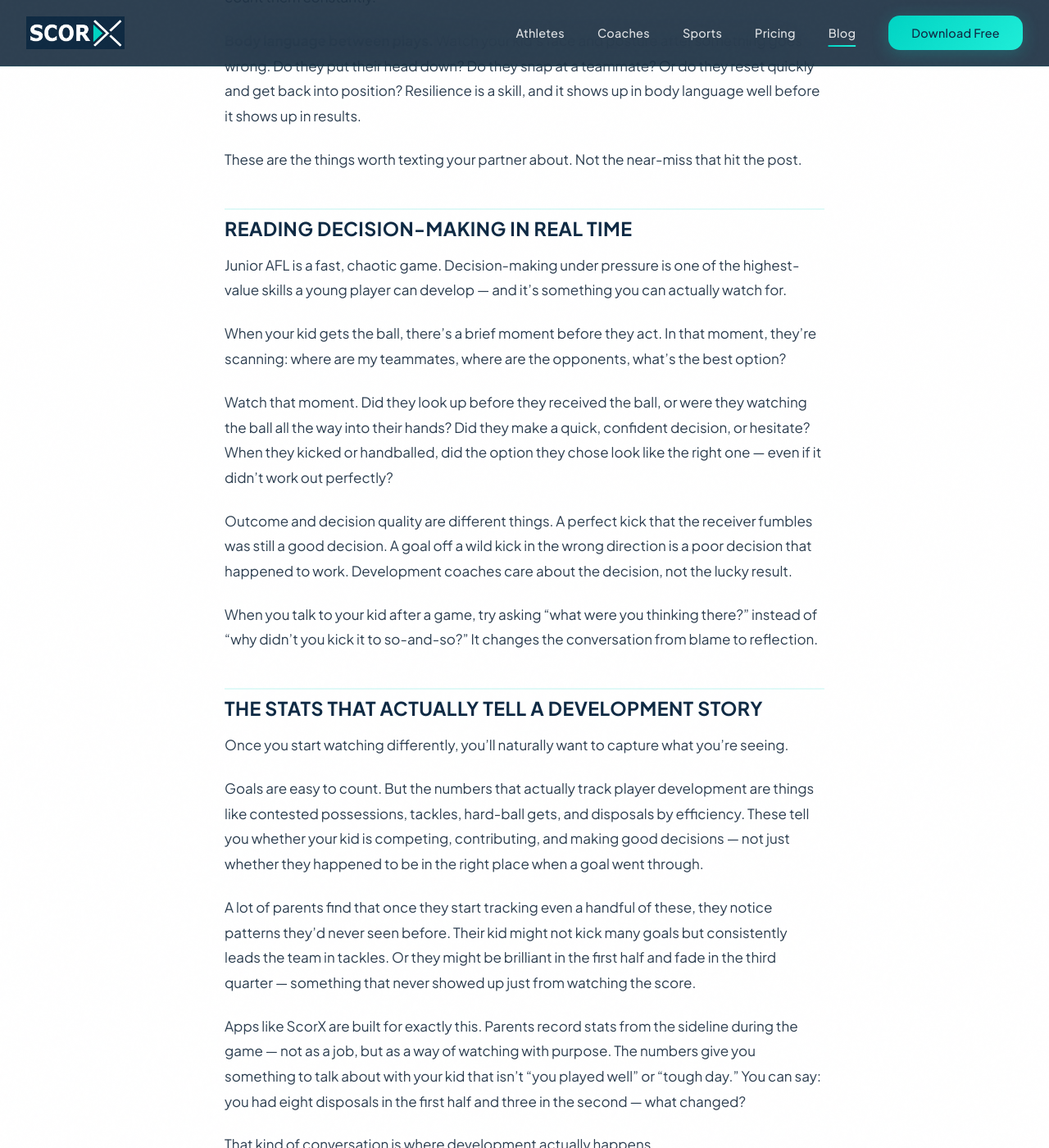
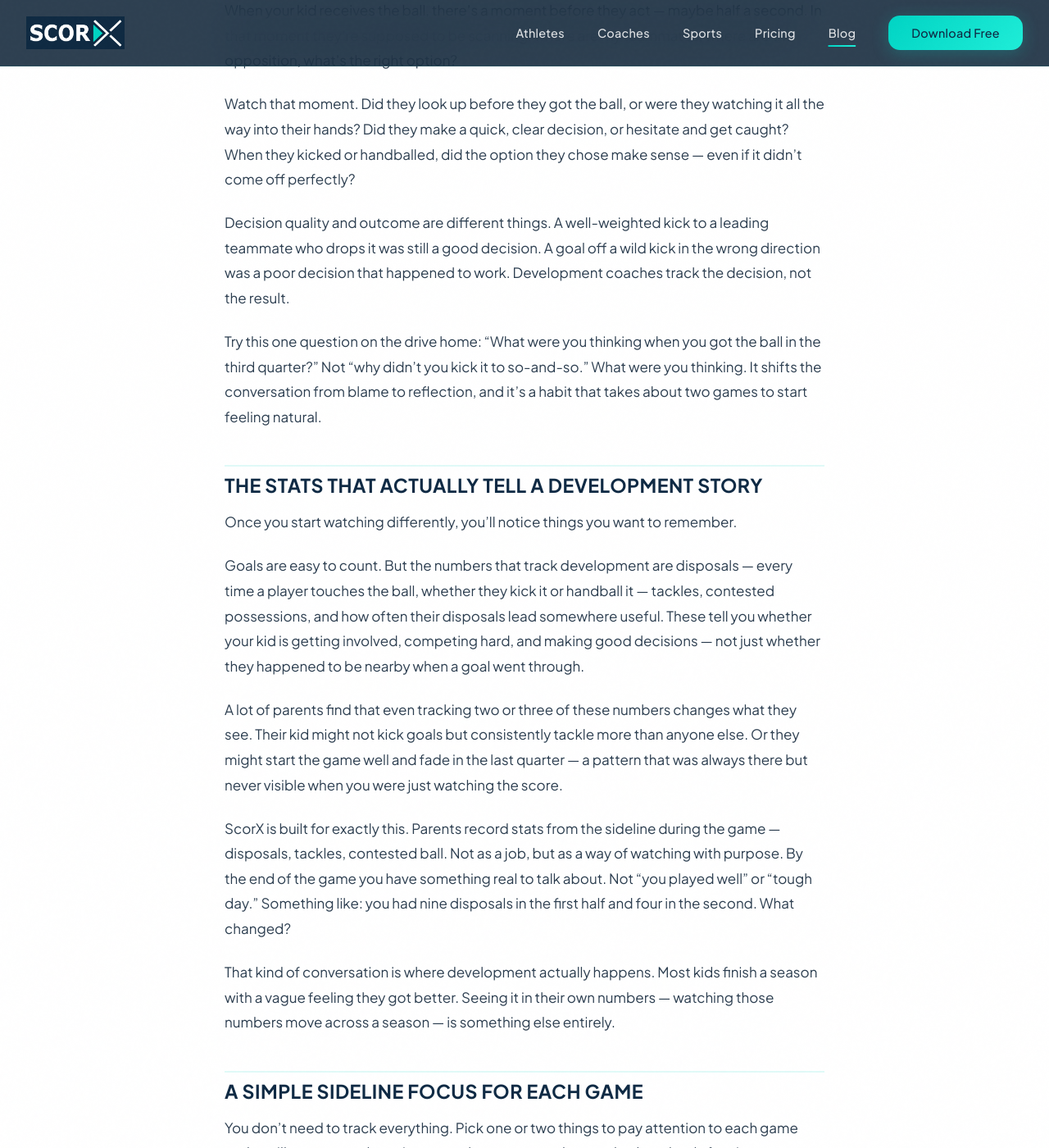
Before and after one commit to twineappdev-scorx/scorx-website, a Jekyll site: the page built from _posts/2026-05-10-parents-sideline-playbook-junior-afl.md, in a window 1280 px wide and 1400 px high, scrolled down 2104 px. Shown: the whole window at 82% size. Built offline with Jekyll 4.4.1, drawn with Linux system fonts in a browser that asks for light colours; some of the changed text lies outside the part shown.

Commit message:
Revise title and content for player development focus
Updated the title and description to better reflect the focus on player development in junior AFL. Revised content to emphasize watching player actions and decision-making rather than just outcomes.

```diff
--- a/_posts/2026-05-10-parents-sideline-playbook-junior-afl.md
+++ b/_posts/2026-05-10-parents-sideline-playbook-junior-afl.md
@@ -1,114 +1,96 @@
 ---
-title: "The Parent's Sideline Playbook: How to Watch Junior AFL Like a Development Coach"
-description: "Most parents watch junior AFL for goals. Here's what to look for instead — and how it changes what you see in your kid's game."
+title: "What Development Coaches Watch at Junior AFL (And Why It's Not the Goals)"
+description: "Most parents follow the ball. Development coaches watch everything else. Here's what to look for on the sideline — and why it changes what you see in your kid."
 category: "AFL Guide"
 author: "ScorX Team"
 read_time: 6
-keywords: "how to watch junior AFL player development parent, junior AFL parent tips, AFL sideline guide, junior player development AFL, AFL stats for kids"
+keywords: "how to watch junior AFL player development parent, junior AFL parent tips, junior player development AFL, AFL sideline guide, AFL stats for kids"
 ---
 
-Most parents watch junior AFL games hoping their kid kicks a goal. Development coaches watch the same game and barely notice the goals at all.
+Development coaches at junior AFL games barely notice the goals. Goals are fine. But goals aren't where the game actually happens for a nine-year-old.
 
-That gap — between what parents see and what actually shows up in a player's growth — is worth closing. Not because you need to become a coach, but because watching well changes what you celebrate. And what you celebrate shapes how your kid develops.
+Most parents spend the whole game following the ball. Which means most parents miss about eighty percent of what their kid is doing. That gap — between what's easy to watch and what actually matters for development — is worth closing.
 
-Here's how to watch junior AFL like someone who actually knows what player development looks like.
+Here's how to watch a junior AFL game the way someone who understands player development watches it.
 
-## What Does "Watching Well" Actually Mean?
+## Watch Your Kid When They Don't Have the Ball
 
-It means shifting your attention from outcomes to actions. Goals and scores are outcomes. They're satisfying, but they hide most of what's happening in a game.
+This is the single biggest shift you can make as a sideline parent, and it takes about three games before it becomes natural.
 
-Actions are the hundreds of small decisions your kid makes before the ball ever gets near them. Where they position themselves. Whether they keep trying after a mistake. How they respond when play goes the other way.
+When the ball is on the far side of the oval, where is your kid? Are they moving to find space? Working to become an option for a teammate? Or standing still, watching the play, waiting for something to come to them?
 
-Development coaches track actions. They know that a player who consistently finds space, competes at every contest, and makes good decisions with the ball will improve faster than a player who occasionally flukes a goal and then disengages.
+The skill coaches call "playing without the ball" is one of the hardest things to develop and one of the first things they look for. A kid who is always scanning, always moving, always trying to get in a useful position is doing something genuinely hard — even if the ball never reaches them.
 
-Start watching actions, and you'll see a completely different game.
+If your kid does this, they probably don't know you've noticed. Tell them after the game. Specifically. "I saw you keep moving to find space in the second quarter even when you weren't getting the ball" lands differently than "great effort."
 
-## Where Is My Kid When They Don't Have the Ball?
+## What Real Effort Actually Looks Like at This Level
 
-This is the single biggest shift you can make as a sideline watcher.
+There's the obvious stuff — running hard, going in for a tackle. And then there are the effort indicators that don't make the highlight reel but tell you a lot about where a player is heading.
 
-Most parents' eyes follow the ball. Development coaches watch the players away from the ball — because that's where positioning, effort, and game sense actually show up.
+**Chasing after turning the ball over.** When your kid gives the ball away and the opposition runs with it, do they chase back or drift off hoping a teammate covers it? A kid who sprints back into the contest after making a mistake is showing something coaches genuinely value — more than the kid who only works hard when things are going well.
 
-Ask yourself: when the ball is on the other side of the ground, where is your kid? Are they finding space? Getting into a position to receive? Working to make themselves available? Or are they standing still, watching?
+**Second efforts.** After a mark is taken, the ball goes to the ground underneath it. After an opponent marks or receives a kick, someone has to run to close them down. Does your kid do that, or is it always someone else? Second efforts don't show up in any scoreboard. Development coaches count them constantly.
 
-A kid who is always moving, always finding space, and always making themselves an option is doing something coaches call "playing without the ball." It's one of the hardest skills to develop, and it's almost invisible to parents watching for goals.
+**Body language between plays.** Watch your kid's face and posture after something goes wrong. Do they put their head down? Do they look at the bench? Or do they reset and get into position? Resilience is a skill, and it shows up in body language well before it shows up in results. If your kid resets quickly after a mistake, that's worth acknowledging.
 
-If your kid does this well, notice it. Tell them after the game. It matters more than the score.
+These are the things worth talking about on the drive home. Not the shot that hit the post.
 
-## What Effort Indicators Actually Look Like
+## Decision-Making Is a Skill You Can Actually Watch For
 
-Effort in junior AFL isn't just running fast or tackling hard. Those are the obvious ones. Real effort indicators are subtler, and they're worth knowing.
+When your kid receives the ball, there's a moment before they act — maybe half a second. In that moment they're supposed to be scanning: where are my teammates, where are the opposition, what's the right option?
 
-**Chasing the contest.** Does your kid run back when they've turned the ball over, or do they drift away hoping someone else covers it? Chasing hard after a mistake is one of the clearest signs of a committed player.
+Watch that moment. Did they look up before they got the ball, or were they watching it all the way into their hands? Did they make a quick, clear decision, or hesitate and get caught? When they kicked or handballed, did the option they chose make sense — even if it didn't come off perfectly?
 
-**Second efforts.** After a mark is paid to someone else, does your kid compete for the ground ball underneath it? After a kick goes to an opponent, are they already running to get in position? Second efforts don't show up in any scoreboard, but development coaches count them constantly.
+Decision quality and outcome are different things. A well-weighted kick to a leading teammate who drops it was still a good decision. A goal off a wild kick in the wrong direction was a poor decision that happened to work. Development coaches track the decision, not the result.
 
-**Body language between plays.** Watch your kid's face and posture after something goes wrong. Do they put their head down? Do they snap at a teammate? Or do they reset quickly and get back into position? Resilience is a skill, and it shows up in body language well before it shows up in results.
-
-These are the things worth texting your partner about. Not the near-miss that hit the post.
-
-## Reading Decision-Making in Real Time
-
-Junior AFL is a fast, chaotic game. Decision-making under pressure is one of the highest-value skills a young player can develop — and it's something you can actually watch for.
-
-When your kid gets the ball, there's a brief moment before they act. In that moment, they're scanning: where are my teammates, where are the opponents, what's the best option?
-
-Watch that moment. Did they look up before they received the ball, or were they watching the ball all the way into their hands? Did they make a quick, confident decision, or hesitate? When they kicked or handballed, did the option they chose look like the right one — even if it didn't work out perfectly?
-
-Outcome and decision quality are different things. A perfect kick that the receiver fumbles was still a good decision. A goal off a wild kick in the wrong direction is a poor decision that happened to work. Development coaches care about the decision, not the lucky result.
-
-When you talk to your kid after a game, try asking "what were you thinking there?" instead of "why didn't you kick it to so-and-so?" It changes the conversation from blame to reflection.
+Try this one question on the drive home: "What were you thinking when you got the ball in the third quarter?" Not "why didn't you kick it to so-and-so." What were you thinking. It shifts the conversation from blame to reflection, and it's a habit that takes about two games to start feeling natural.
 
 ## The Stats That Actually Tell a Development Story
 
-Once you start watching differently, you'll naturally want to capture what you're seeing.
+Once you start watching differently, you'll notice things you want to remember.
 
-Goals are easy to count. But the numbers that actually track player development are things like contested possessions, tackles, hard-ball gets, and disposals by efficiency. These tell you whether your kid is competing, contributing, and making good decisions — not just whether they happened to be in the right place when a goal went through.
+Goals are easy to count. But the numbers that track development are disposals — every time a player touches the ball, whether they kick it or handball it — tackles, contested possessions, and how often their disposals lead somewhere useful. These tell you whether your kid is getting involved, competing hard, and making good decisions — not just whether they happened to be nearby when a goal went through.
 
-A lot of parents find that once they start tracking even a handful of these, they notice patterns they'd never seen before. Their kid might not kick many goals but consistently leads the team in tackles. Or they might be brilliant in the first half and fade in the third quarter — something that never showed up just from watching the score.
+A lot of parents find that even tracking two or three of these numbers changes what they see. Their kid might not kick goals but consistently tackle more than anyone else. Or they might start the game well and fade in the last quarter — a pattern that was always there but never visible when you were just watching the score.
 
-Apps like ScorX are built for exactly this. Parents record stats from the sideline during the game — not as a job, but as a way of watching with purpose. The numbers give you something to talk about with your kid that isn't "you played well" or "tough day." You can say: you had eight disposals in the first half and three in the second — what changed?
+ScorX is built for exactly this. Parents record stats from the sideline during the game — disposals, tackles, contested ball. Not as a job, but as a way of watching with purpose. By the end of the game you have something real to talk about. Not "you played well" or "tough day." Something like: you had nine disposals in the first half and four in the second. What changed?
 
-That kind of conversation is where development actually happens.
+That kind of conversation is where development actually happens. Most kids finish a season with a vague feeling they got better. Seeing it in their own numbers — watching those numbers move across a season — is something else entirely.
 
-## What to Watch in a Full Game: A Simple Sideline Checklist
+## A Simple Sideline Focus for Each Game
 
-You don't need to track everything. Pick two or three things to focus on each game and you'll come away with far more useful observations than a parent watching randomly for ninety minutes.
+You don't need to track everything. Pick one or two things to pay attention to each game and you'll come away knowing more than a parent who watched randomly for ninety minutes.
 
-**Early in the game:** Where is my kid positioning themselves? Are they getting into the game?
+- **Early in the game:** Where is my kid when they don't have the ball? Are they moving or watching?
+- **During play:** Am I watching my kid, or am I watching the ball?
+- **After a mistake:** How quickly do they reset? What does their body say?
+- **When they get the ball:** Do they look up first? Is the decision clear and quick?
+- **Final quarter:** Is the effort still there when it's genuinely hard?
 
-**During play:** Am I watching my kid even when they don't have the ball?
-
-**After a mistake:** How quickly does my kid reset? What does their body language say?
-
-**Key moments:** When my kid gets the ball, do they look up or look down? Are they making decisions or reacting?
-
-**Final quarter:** Is the effort still there when it's hard? Are they still competing?
-
-Pick one of these each week. Over a season, you'll know your child's game better than most junior coaches.
+Pick one of these each week. Over a season, you'll know your child's game better than you'd expect.
 
 ## Frequently Asked Questions
 
 ### What stats should I track for a junior AFL player?
 
-Start simple: disposals (kicks and handballs), tackles, and contested possessions. These three capture whether your kid is touching the ball, competing hard, and winning the ball in pressure situations — without requiring deep AFL knowledge to count accurately.
+Start with three: disposals (every kick or handball), tackles, and contested possessions (times they won the ball with opponents close). These capture whether your kid is getting involved, competing, and earning the ball under pressure — without needing deep AFL knowledge to count them accurately.
 
-### How do I talk to my kid about their performance without it becoming negative?
+### How do I talk to my kid about their game without it becoming negative?
 
-Focus on decisions and effort, not outcomes. "I noticed you kept chasing even when it was hard in the third quarter" is more useful than "you didn't kick any goals today." Questions work better than statements — ask what they were thinking in key moments rather than telling them what they should have done.
+Focus on decisions and effort, not outcomes. "I noticed you kept chasing even when it was hard in the third quarter" is more useful than "you didn't kick any goals." Questions work better than statements — ask what they were thinking in a key moment rather than telling them what they should have done.
 
-### Is it useful to track stats if my kid's team doesn't use the data?
+### Is it worth tracking stats if my kid's team doesn't use them?
 
-Yes. The stats are primarily for your kid's own development picture, not for the coach's game plan. Seeing their own numbers improve over a season — more disposals, more tackles, better efficiency — is motivating in a way that team results alone can't provide.
+Yes. The numbers are for your kid's own development picture, not for the coach's game plan. Watching their own stats improve across a season — more disposals, more tackles, more efficiency — is motivating in a way that team results can't replicate, especially in junior footy where team balance varies hugely between clubs.
 
-### How do I know if my child is actually developing, even if their team keeps losing?
+### How do I know if my child is developing, even if the team keeps losing?
 
-Look at individual trends over time, not game results. Is your kid getting more involved as the season goes on? Are their disposals becoming more efficient? Are they competing harder in contests? Development doesn't always show up in wins and losses, especially in junior sport where team balance varies hugely between clubs.
+Look at individual trends, not game results. Is your kid getting more involved as the season goes on? Are their disposals leading somewhere? Are they competing harder for the ball? Development doesn't always show up in wins and losses — particularly in junior sport, where the gap between clubs at the same age group can be enormous.
 
 ### What if I don't know enough about AFL to understand what I'm seeing?
 
-You know more than you think. The basics — effort, body language, decision-making under pressure, whether your kid is finding space — don't require deep tactical knowledge. Start with effort indicators and build from there. The longer you watch with purpose, the more you'll naturally learn.
+You know more than you think. Effort, body language, whether your kid is finding space, how quickly they reset after a mistake — none of that requires tactical knowledge. Start with effort indicators and build from there. The longer you watch with purpose, the more you'll naturally understand.
 
 ---
 
-*ScorX is a free app that lets parents track their kid's stats from the sideline. Download it and try it at your next game.*
+*ScorX is free to download. Track your kid's disposals, tackles, and contested ball at the next game — you'll see the season differently.*
```
